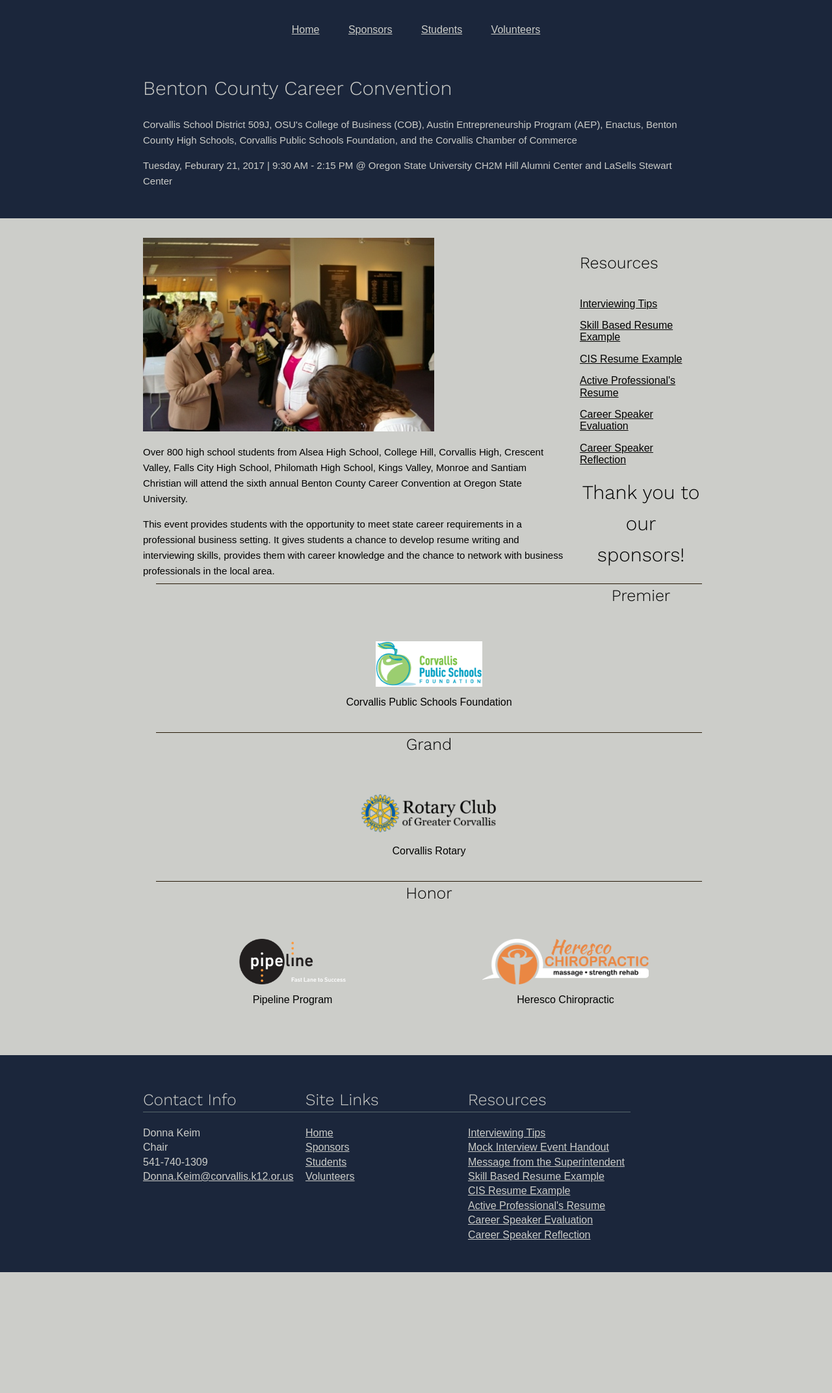
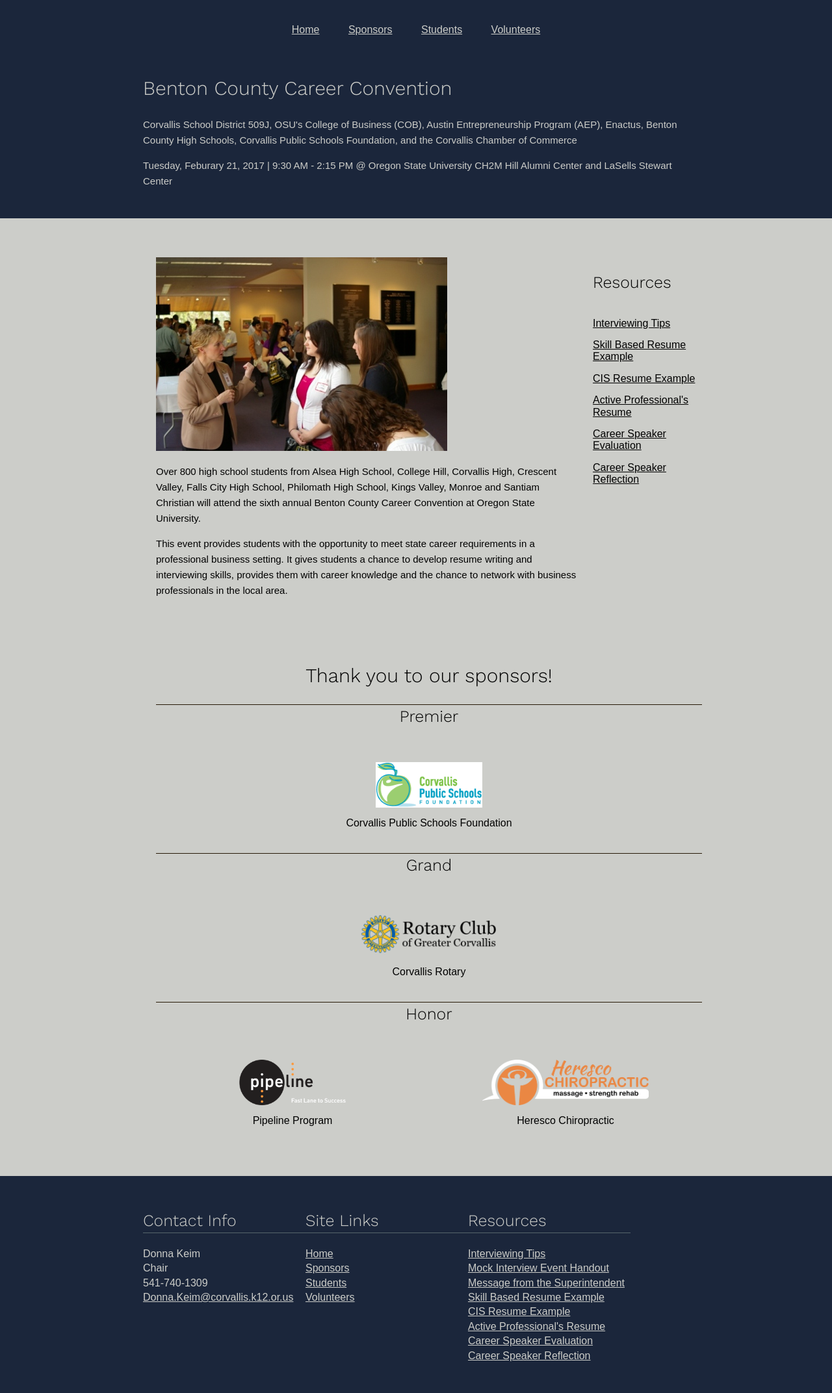
Before and after one commit to peterramsing/benton-county-career-convention, a Jekyll site: the page built from students.html, in a window 1280 px wide. Shown: the whole page at 65% size. Built offline with Jekyll 4.4.1, drawn with Linux system fonts in a browser that asks for light colours; before the commit the page ends 1958 px from its top, so only the background shows below that.

Commit message:
Adds a container around student section
This allows for the sponsors not to flow awkwardly.

```diff
--- a/students.html
+++ b/students.html
@@ -5,6 +5,7 @@ navigation: true
 title: Students
 ---
 
+<div class="students__main" data-wrap="container">
   <div class="students-info">
     <img class="students-info__image" src="{{ site.baseurl }}/img/students.jpg" alt="">
     <p class="students-info__copy">
@@ -45,5 +46,6 @@ title: Students
     </ul>
   </div>
 
+</div>
 
 {% include sponsors.html %}
```
Lines whose indentation alone changed are shown as unchanged.
